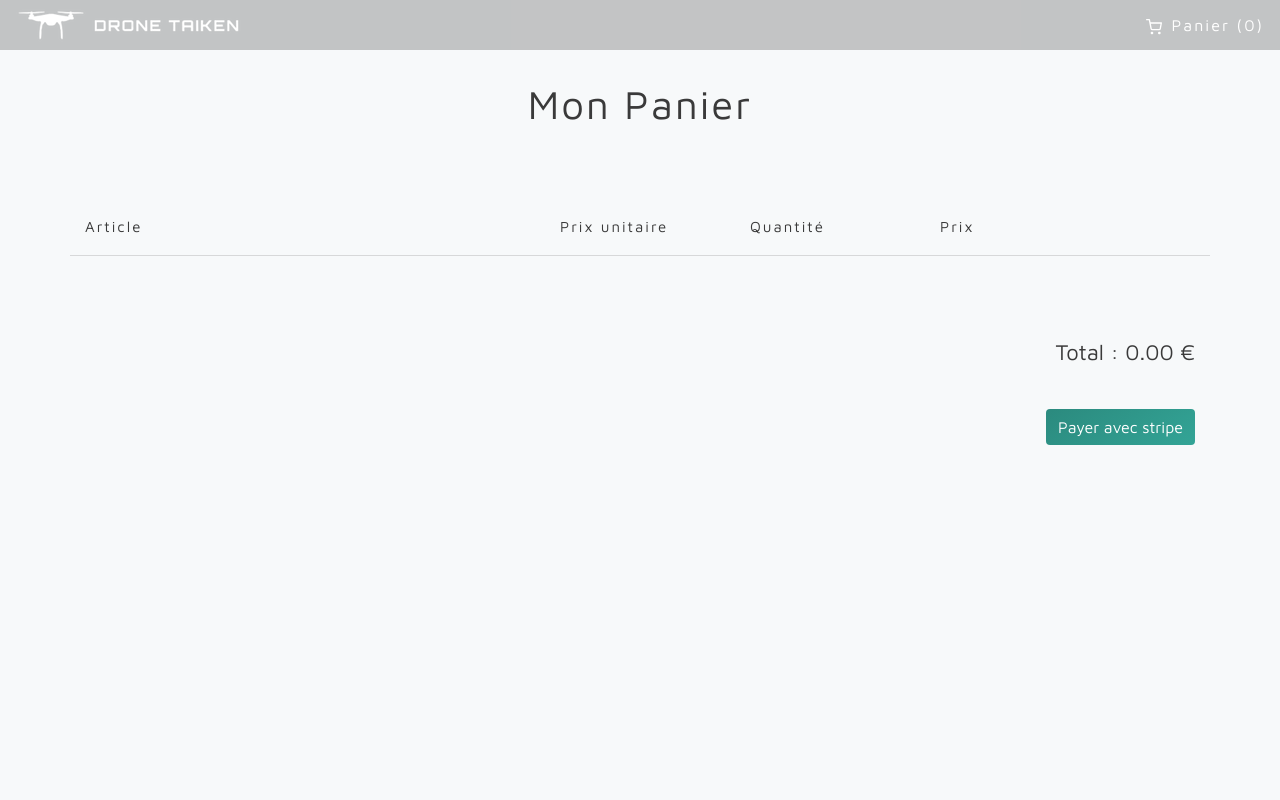
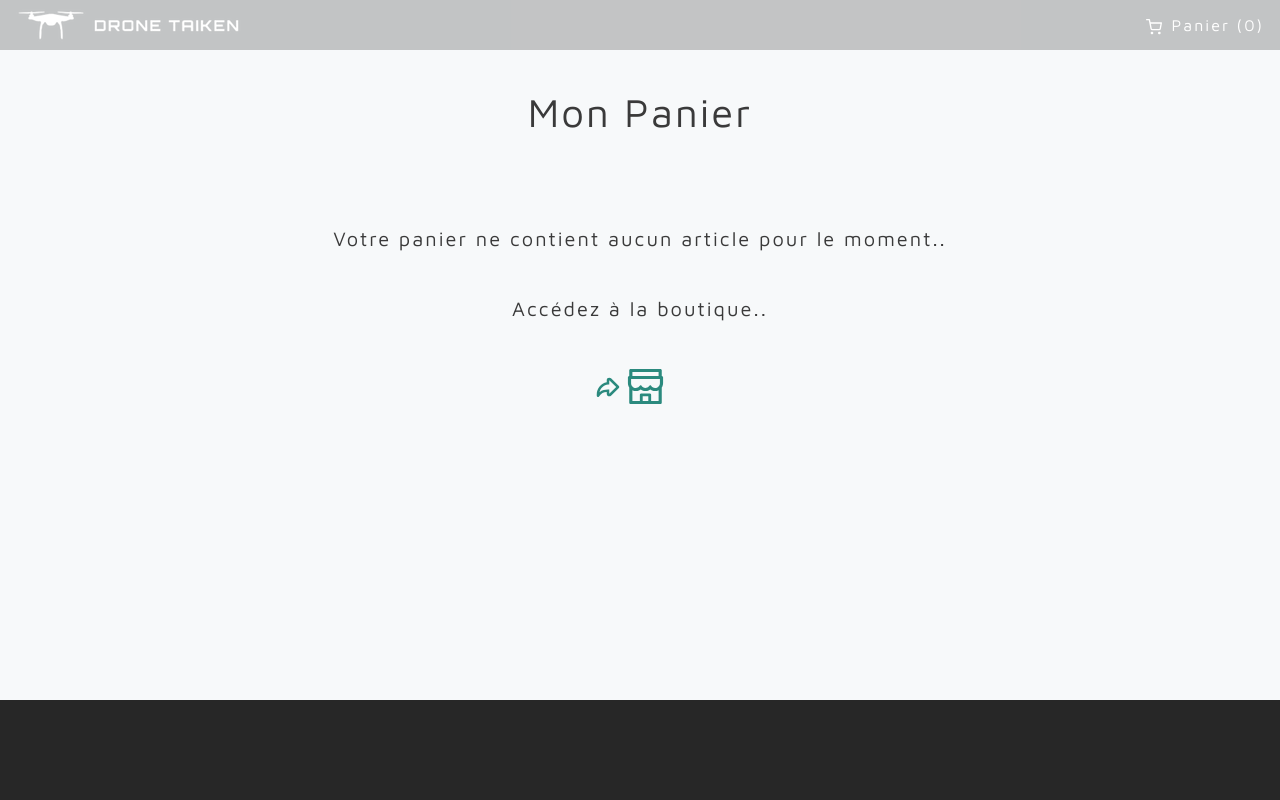
Before and after one commit to DavidPayet/dronetaiken, a React (Create React App) app: page /panier in a window 1280 px wide. Shown: the top 800 px of the page. Built offline with nearby package versions, Linux system fonts and the light colour scheme.

Commit message:
add EmptyCart component

```diff
--- a/src/App.js
+++ b/src/App.js
@@ -4,6 +4,7 @@ import NavBar from './components/NavBar';
 import HomePage from './pages/HomePage';
 import CartPage from './pages/CartPage';
 import Footer from './components/Footer';
+import Shop from './components/Shop';
 import './App.scss';
 
 const App = () => {
@@ -13,6 +14,7 @@ const App = () => {
       <Switch>
         <Route exact path="/" component={HomePage} />
         <Route exact path="/panier" component={CartPage} />
+        <Route exact path="/:id" component={Shop} />
       </Switch>
       <Footer />
     </div>
--- a/src/components/Cart.jsx
+++ b/src/components/Cart.jsx
@@ -40,7 +40,7 @@ const Cart = ({ stripeToken }) => {
         {ctx.items.map(item => (
           <Row key={item.sku}>
             <Col className="colone" xl="3" lg="3" md="3" sm="12" xs="12">
-            <p>{item.name}</p>
+              <p>{item.name}</p>
             </Col>
             <Col className="colone" xl="2" lg="2" md="2" sm="12" xs="12">
               <img
@@ -61,7 +61,7 @@ const Cart = ({ stripeToken }) => {
             </Col>
             <Col className="colone" xl="1" lg="1" md="1" sm="12" xs="12">
               <Button className="deleteBtn" onClick={() => ctx.removeToCart(item.sku)}>
-              <MdDeleteForever  />
+                <MdDeleteForever />
               </Button>
             </Col>
           </Row>
--- /dev/null
+++ b/src/components/EmptyCart.jsx
@@ -0,0 +1,23 @@
+import React from 'react';
+import { AiOutlineShop } from "react-icons/ai";
+import { TiArrowForwardOutline } from "react-icons/ti";
+import { Link } from 'react-router-dom';
+
+import '../styles/EmptyCart.scss';
+
+const EmptyCart = () => {
+  return (
+    <div className="EmptyCart">
+      <p>Votre panier ne contient aucun article pour le moment..</p>
+      <br />
+      <p>Accédez à la boutique..</p>
+      <br />
+      <Link to="shop-section" className="shopLink">
+        <TiArrowForwardOutline className="arrow" />
+        <AiOutlineShop className="aiShop" />
+      </Link>
+    </div>
+  )
+}
+
+export default EmptyCart;
--- a/src/components/Shop.jsx
+++ b/src/components/Shop.jsx
@@ -18,7 +18,8 @@ const formatPrice = (price) => {
 const Shop = () => {
   const cartCtx = useContext(CartContext)
   return (
-    <div className="Shop">
+    <div className="Shop" id="shop-section">
+      <h1>Notre Sélection</h1>
       <Container>
         <Row>
           {products.map(product => (
--- a/src/context.js
+++ b/src/context.js
@@ -11,7 +11,7 @@ const CartProvider = ({ children }) => {
   }
 
   const removeToCart = (sku) => {
-    setItems(prevState => prevState.filter( item => item.sku !== sku ))
+    setItems(prevState => prevState.filter(item => item.sku !== sku))
   }
 
   const itemsWithQuantities = (items) => {
--- a/src/pages/CartPage.jsx
+++ b/src/pages/CartPage.jsx
@@ -1,12 +1,21 @@
-import React from 'react';
+import React, { useContext } from 'react';
 import { Container, Row, Col } from 'reactstrap';
 import '../styles/CartPage.scss';
 import Cart from '../components/Cart';
+import EmptyCart from '../components/EmptyCart';
+
+import { CartContext } from '../context';
 
 const CartPage = () => {
+  const showCart = useContext(CartContext);
+  const numItems = showCart.itemsCount;
+
   return (
     <div className="CartPage" onClick={window.scrollTo(0, 0)}>
       <h1>Mon Panier</h1>
+      {
+        numItems > 0 ? (
+          <>
             <Container className="cartPage">
               <Row>
                 <Col className="d-none d-sm-block" xl="5" lg="5" md="5" sm="5" xs="5">
@@ -25,6 +34,11 @@ const CartPage = () => {
               </Row>
             </Container>
             <Cart stripeToken="pk_test_26Vvf0pzpHPKILQtnddTAN3R" />
+          </>
+        ) : (
+            <EmptyCart />
+          )
+      }
     </div>
   )
 };
--- a/src/styles/Cart.scss
+++ b/src/styles/Cart.scss
@@ -23,7 +23,6 @@
 
     p {
       font-size: 15px;
-
     }
 
     .deleteBtn {
--- /dev/null
+++ b/src/styles/EmptyCart.scss
@@ -0,0 +1,31 @@
+.EmptyCart {
+
+  .shopLink {
+    margin-right: 20px;
+
+    .arrow {
+      color: #2b8a7e;
+      font-size: 30px;
+      animation: Flash 1s infinite;
+    }
+
+    @keyframes Flash {
+      0% {
+        opacity: 1;
+      }
+
+      50% {
+        opacity: 0;
+      }
+
+      100% {
+        opacity: 1;
+      }
+    }
+
+    .aiShop {
+      color: #2b8a7e;
+      font-size: 45px;
+    }
+  }
+}
--- a/src/styles/variables.scss
+++ b/src/styles/variables.scss
@@ -7,6 +7,7 @@ sans-serif;
 
 h1 {
   font-family: $ff3;
+  padding-top: 8px;
   padding-bottom: 80px;
   letter-spacing: 2px;
 }
```
Lines whose indentation alone changed are shown as unchanged.
